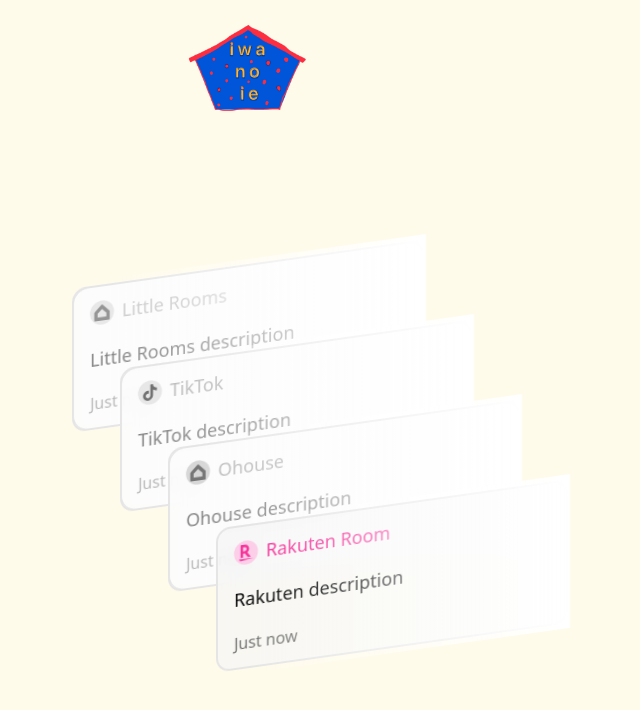
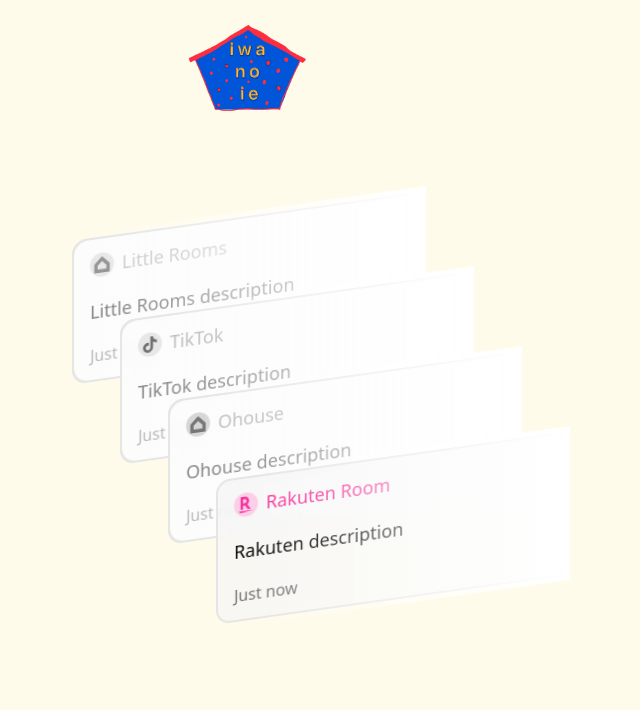
Before and after one commit to iwanoie/iwanoie-link-hub, a Next.js app: page / in a window 1280 px wide. Shown: the top 710 px of the page, without its empty margins (392-1032 px from the left). Built offline with nearby package versions, Linux system fonts and the light colour scheme; no server answers.

Commit message:
fix: カードの高さを調整

```diff
--- a/src/components/LinkGrid.tsx
+++ b/src/components/LinkGrid.tsx
@@ -9,7 +9,7 @@
 
 export default function LinkGrid({ links }: LinkGridProps) {
 	return (
-		<div className="flex min-h-[400px] w-full items-center justify-center py-20">
+		<div className="flex min-h-[200px] w-full items-center justify-center py-20">
 			<div className="w-full max-w-3xl">
 				<DisplayCards cards={links} />
 			</div>
```
